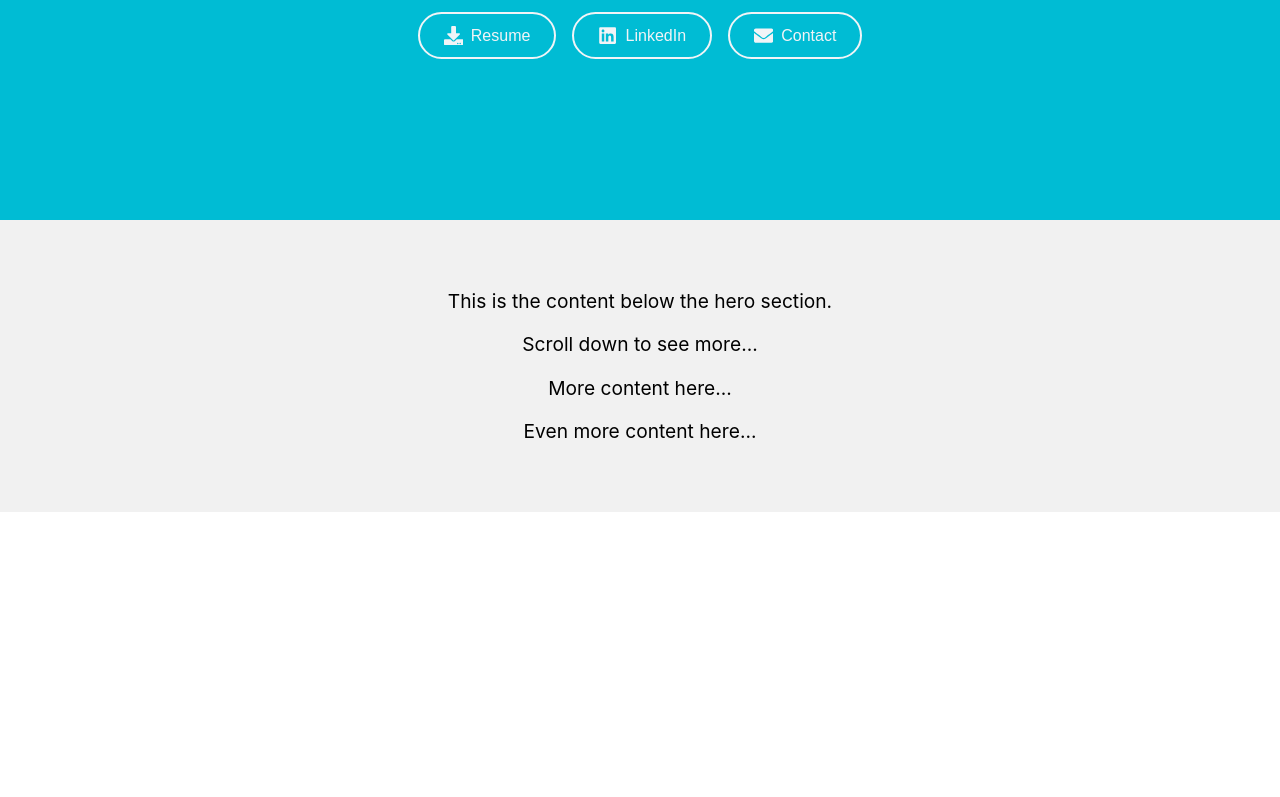
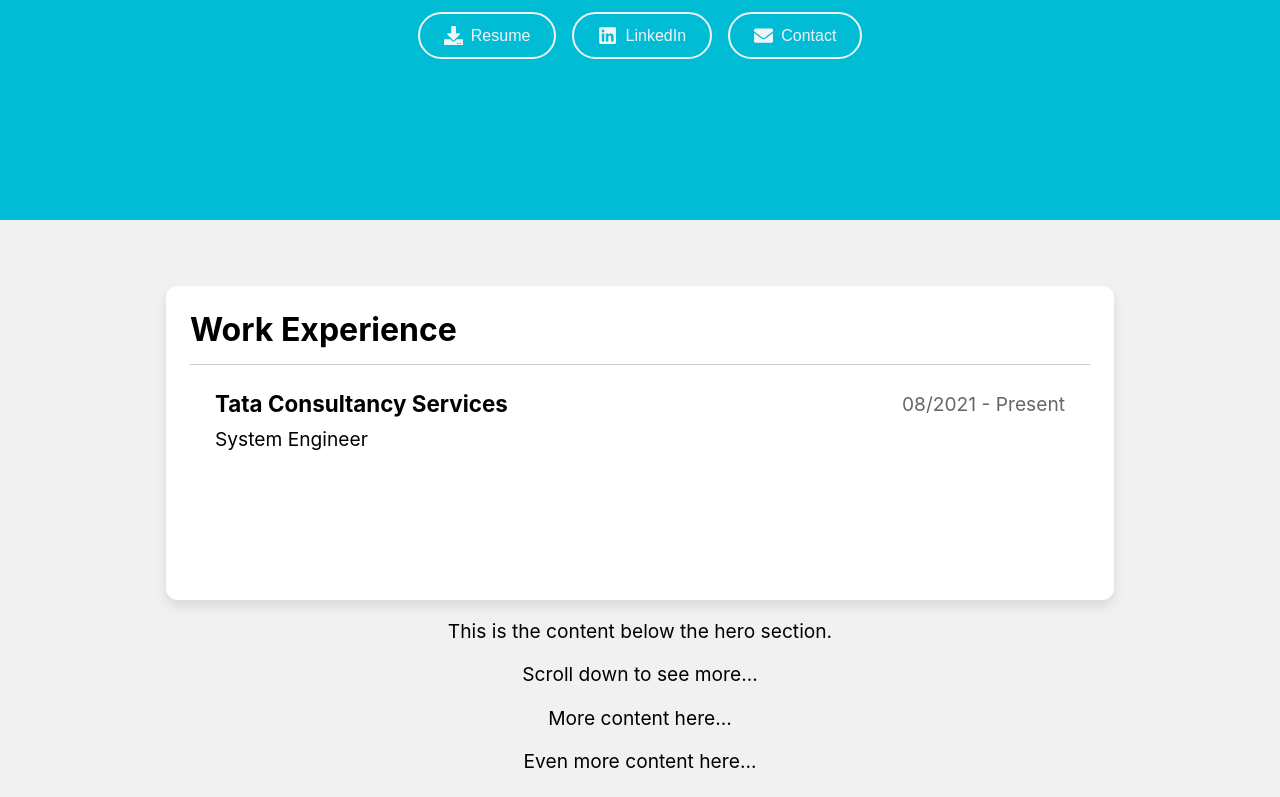
Before and after one commit to sankhadeepbis6/Portfolio, a React (Create React App) app: page / in a window 1280 px wide. Shown: the part 580-1377 px from the top of the page. Before the commit the page ends 1092 px from the top, so only its background shows below. Built offline with nearby package versions, Linux system fonts and the light colour scheme.

Commit message:
Basic work experience added

```diff
--- a/src/App.css
+++ b/src/App.css
@@ -37,3 +37,7 @@
     transform: rotate(360deg);
   }
 }
+
+:root {
+  --main-width: 900px;
+}
--- /dev/null
+++ b/src/components/ContainCard/ContainCard.jsx
@@ -0,0 +1,11 @@
+import styles from './ContainCard.module.css';
+
+const ContainCard = ({ children }) => {
+    return (
+        <div className={styles.card}>
+            {children}
+        </div>
+    );
+};
+
+export default ContainCard;
--- /dev/null
+++ b/src/components/ContainCard/ContainCard.module.css
@@ -0,0 +1,13 @@
+.card {
+    background-color: white;
+    border-radius: 12px;
+    padding: 1.5rem;
+    box-shadow: 0 6px 12px rgba(0, 0, 0, 0.1);
+    max-width: var(--main-width);
+    margin: 1rem auto;
+    transition: transform 0.3s ease;
+}
+
+.card:hover {
+    transform: translateY(-4px);
+}
--- /dev/null
+++ b/src/components/Experience/Experience.jsx
@@ -0,0 +1,22 @@
+import ContainCard from "../ContainCard/ContainCard";
+import SplitTitle from "../SplitTitle/SplitTitle";
+import styles from "./Experience.module.css";
+
+const Experience = () => {
+    return (
+        <ContainCard>
+            <section className={styles.section}>
+                <div className={styles.stickyHeader}>Work Experience</div>
+                <div className={styles.content}>
+                    <SplitTitle>
+                        <a className={styles.institution}>Tata Consultancy Services</a>
+                        <div className={styles.duration}>08/2021 - Present</div>
+                    </SplitTitle>
+                    <div className={styles.title} >System Engineer</div>
+                </div>
+            </section>
+        </ContainCard>
+    );
+};
+
+export default Experience;
--- /dev/null
+++ b/src/components/Experience/Experience.module.css
@@ -0,0 +1,34 @@
+.section {
+    margin-bottom: 100px;
+    padding: 0;
+}
+
+.stickyHeader {
+    position: sticky;
+    top: 0;
+    background-color: white;
+    padding-bottom: 15px;
+    font-size: 2rem;
+    border-bottom: 1px solid #ccc;
+    text-align: left;
+    font-weight: bold;
+}
+
+.content {
+    padding: 20px;
+}
+
+.title {
+    text-align: left;
+    padding: 5px;
+}
+
+.institution {
+    font-size: 1.4rem;
+    font-weight: bold;
+}
+
+.duration {
+    font-size: 1.2rem;
+    color: #666;
+}
--- /dev/null
+++ b/src/components/SplitTitle/SplitTitle.jsx
@@ -0,0 +1,11 @@
+import styles from "./SplitTitle.module.css";
+
+const SplitTitle = ({ children }) => {
+    return (
+        <div className={styles.container}>
+            {children}
+        </div>
+    );
+};
+
+export default SplitTitle;
--- /dev/null
+++ b/src/components/SplitTitle/SplitTitle.module.css
@@ -0,0 +1,6 @@
+.container {
+    display: flex;
+    justify-content: space-between;
+    align-items: center;
+    padding: 5px;
+}
--- a/src/components/Summery/Summery.module.css
+++ b/src/components/Summery/Summery.module.css
@@ -1,5 +1,5 @@
 .profile {
-    max-width: 900px;
+    max-width: var(--main-width);
     margin: 2rem auto;
     padding: 1rem;
     font-family: sans-serif;
--- a/src/pages/Home/Home.jsx
+++ b/src/pages/Home/Home.jsx
@@ -1,3 +1,4 @@
+import Experience from '../../components/Experience/Experience';
 import Summery from '../../components/Summery/Summery';
 import styles from './Home.module.css';
 
@@ -8,6 +9,7 @@ const Home = () => {
                 <Summery />
             </section>
             <section className={styles.contentSection}>
+                <Experience />
                 <p>This is the content below the hero section.</p>
                 <p>Scroll down to see more...</p>
                 <p>More content here...</p>
```
